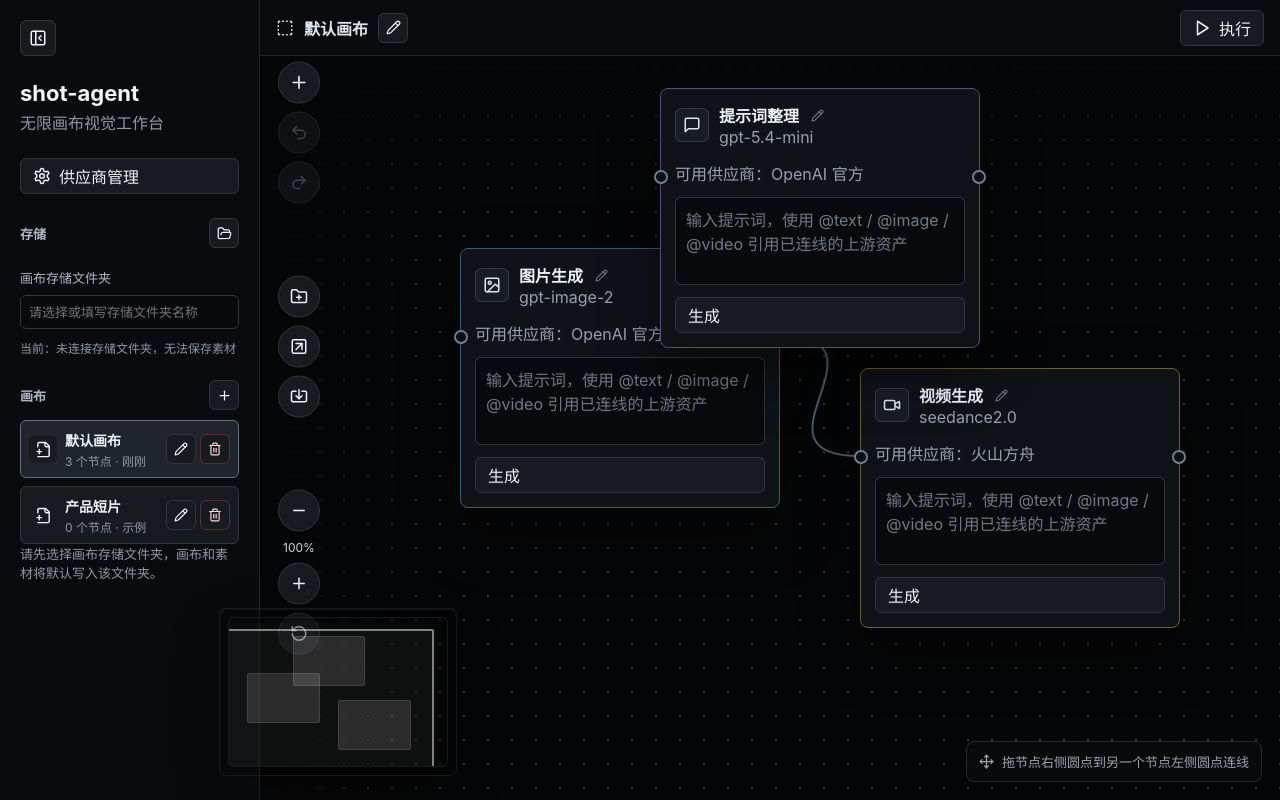
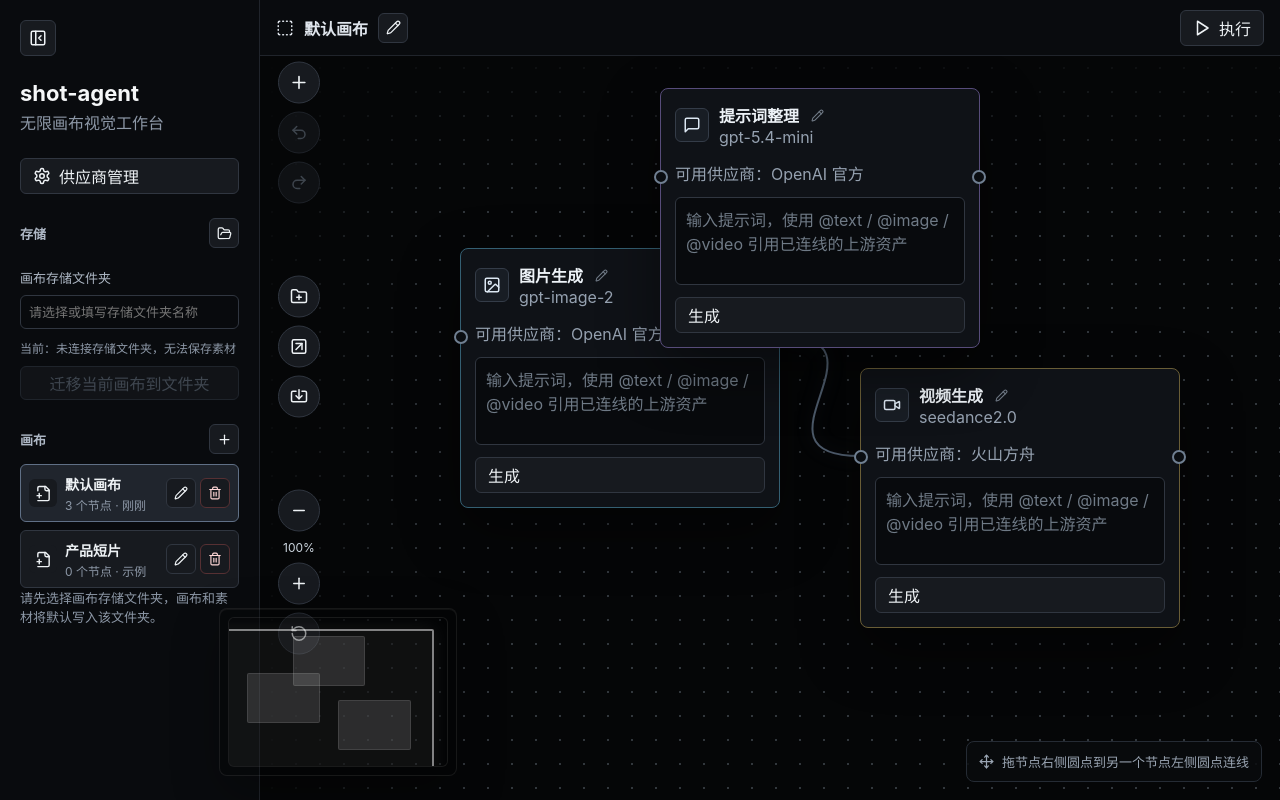
Before and after one commit to TCmatj/shot-agent, a React (Vite) app: page / in a window 1280 px wide. Built offline with nearby package versions, Linux system fonts and the light colour scheme.

Commit message:
feat: 添加画布文件夹迁移入口

```diff
--- a/src/app/App.css
+++ b/src/app/App.css
@@ -162,6 +162,12 @@
   overflow: hidden;
   text-overflow: ellipsis;
   white-space: nowrap;
+}
+
+.storage-migrate-button {
+  justify-content: center;
+  min-height: 34px;
+  width: 100%;
 }
 
 .canvas-list {
--- a/src/app/App.tsx
+++ b/src/app/App.tsx
@@ -1904,6 +1904,22 @@
     }
   }
 
+  async function migrateCurrentWorkspaceToFolder() {
+    if (!rootDirectoryHandle || !folderStorageReady) {
+      setCanvasMessage('请先选择画布存储文件夹，再执行迁移。');
+      return;
+    }
+
+    try {
+      await persistWorkspaceToFolder(rootDirectoryHandle, workspaceStateRef.current);
+      setCanvasMessage(
+        `已迁移 ${workspaceStateRef.current.canvases.length} 个画布到文件夹：${rootDirectoryHandle.name}`,
+      );
+    } catch {
+      setCanvasMessage('迁移到画布存储文件夹失败，请检查文件夹权限后重试。');
+    }
+  }
+
   function updateCanvasStorageFolder(value: string) {
     const folderValue = value.trim();
 
@@ -2877,6 +2893,14 @@
               ? `当前：${rootDirectoryHandle.name} / 每个画布独立文件夹`
               : '当前：未连接存储文件夹，无法保存素材'}
           </p>
+          <button
+            type="button"
+            className="storage-migrate-button"
+            disabled={!folderStorageReady || !rootDirectoryHandle}
+            onClick={() => void migrateCurrentWorkspaceToFolder()}
+          >
+            迁移当前画布到文件夹
+          </button>
         </section>
         <section className="panel">
           <div className="panel-title-row">
```
